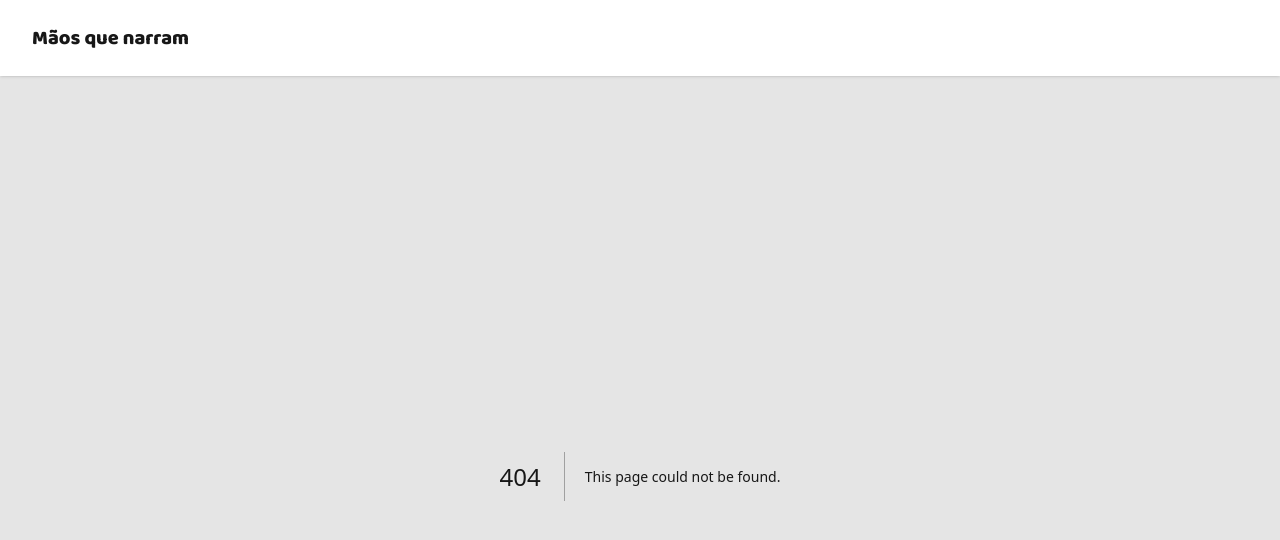
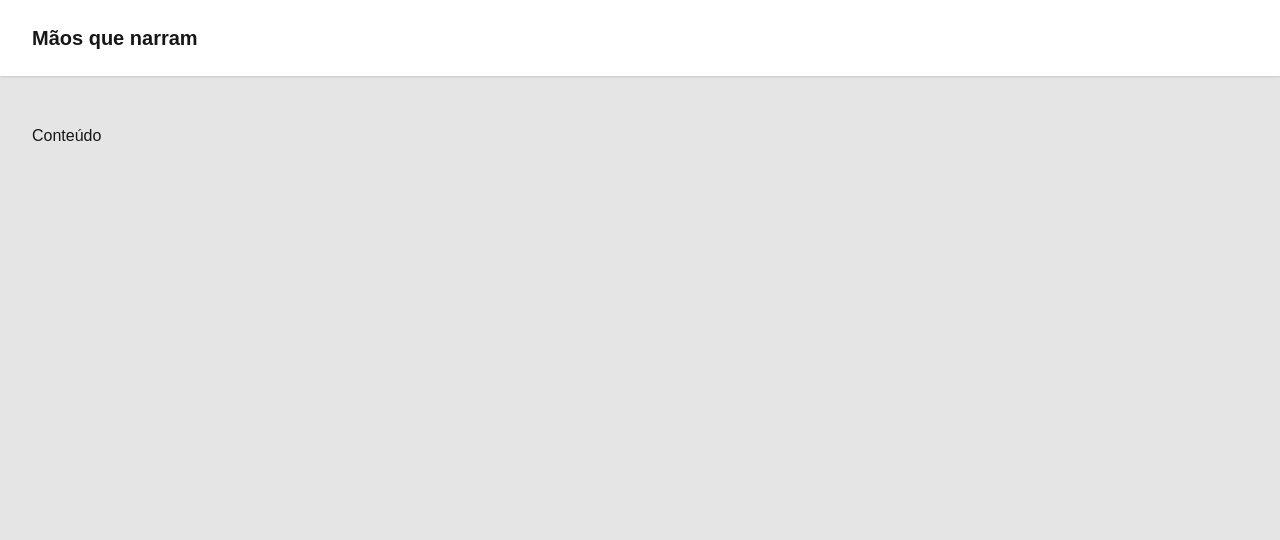
Before and after one commit to refusado/maos-que-narram, a Next.js app in the folder web/: page /conteudo in a window 1280 px wide. Before the commit this address had no page. Shown: the top 540 px of the page. Built offline with nearby package versions, Linux system fonts and the light colour scheme; a web font is replaced by a local one; what tailwindcss-animated would draw is missing.

Commit message:
melhorias gerais + evoluindo setup

```diff
--- a/web/src/app/(app)/page.tsx
+++ b/web/src/app/(app)/page.tsx
@@ -1,6 +1,7 @@
 import { Filters } from '@/components/filters';
 import { Hero } from '@/components/hero';
 import { ListStories, ListItem } from '@/components/list-stories';
+
 const highlightedItems: ListItem[] = [
   {
     title: 'A Galinha Pintadinha e o Galo Carijó',
@@ -47,7 +48,7 @@ const allItems: ListItem[] = [
   },
 ];
 
-export default function Home() {
+export default function HomePage() {
   return (
     <>
       <section
--- /dev/null
+++ b/web/src/app/admin/page.tsx
@@ -0,0 +1,12 @@
+export default function AdminPage() {
+  return (
+    <>
+      <section
+        id="conteudo"
+        className="container px-4 py-20 sm:px-6 md:py-12 lg:px-8"
+      >
+        <h1>ADmin</h1>
+      </section>
+    </>
+  );
+}
--- /dev/null
+++ b/web/src/app/conteudo/page.tsx
@@ -0,0 +1,12 @@
+export default function ContentPage() {
+  return (
+    <>
+      <section
+        id="conteudo"
+        className="container px-4 py-20 sm:px-6 md:py-12 lg:px-8"
+      >
+        <h1>Conteúdo</h1>
+      </section>
+    </>
+  );
+}
--- a/web/src/app/globals.css
+++ b/web/src/app/globals.css
@@ -3,5 +3,11 @@
 @tailwind utilities;
 
 * {
-  @apply scroll-smooth
+  @apply scroll-smooth;
 }
+
+h1,
+h2,
+h3 {
+  @apply font-display;
+}
--- a/web/src/app/layout.tsx
+++ b/web/src/app/layout.tsx
@@ -1,12 +1,19 @@
-import { Baloo_2 as FontSans } from 'next/font/google';
+import { ABeeZee as DisplayFont } from 'next/font/google';
+import { Lato as BodyFont } from 'next/font/google';
 import type { Metadata } from 'next';
 import './globals.css';
 import { Header } from '@/components/header';
 import PrelineScript from '@/components/preline-script';
 
-const fontSans = FontSans({
-  variable: '--font-sans',
-  weight: ['400', '800'],
+const bodyFont = BodyFont({
+  variable: '--font-body',
+  weight: ['100', '300', '400', '700', '900'],
+  subsets: ['latin'],
+});
+
+const displayFont = DisplayFont({
+  variable: '--font-display',
+  weight: ['400'],
   subsets: ['latin'],
 });
 
@@ -21,7 +28,7 @@ export default function RootLayout({
   children: React.ReactNode;
 }>) {
   return (
-    <html lang="pt" className={`${fontSans.variable}`}>
+    <html lang="pt" className={`${bodyFont.variable} ${displayFont.variable}`}>
       <body className="min-h-screen overflow-x-hidden overflow-y-scroll bg-neutral-200 text-neutral-900 antialiased">
         <Header />
         {children}
--- a/web/src/components/hero.tsx
+++ b/web/src/components/hero.tsx
@@ -3,7 +3,7 @@ export function Hero() {
     <div className="mx-auto max-w-[85rem]">
       <div className="grid gap-12 md:grid-cols-2 md:items-center md:gap-8 xl:gap-20">
         <div className="flex flex-col gap-4">
-          <h1 className="block text-3xl font-bold text-neutral-800 sm:text-4xl lg:text-6xl lg:leading-tight">
+          <h1 className="block text-3xl font-bold text-neutral-800 sm:text-4xl lg:text-6xl">
             Explore aqui histórias infantis{' '}
             <span className="text-blue-600">em Libras</span>
           </h1>
--- a/web/tailwind.config.ts
+++ b/web/tailwind.config.ts
@@ -27,11 +27,10 @@ export default {
         '2xl': '',
       },
     },
-    extend: {
-      fontFamily: {
-        sans: ['var(--font-sans)', ...defaultFontFamily.sans],
-      },
+    fontFamily: {
+      sans: ['var(--font-body)', ...defaultFontFamily.sans],
+      display: ['var(--font-display)', ...defaultFontFamily.sans],
     },
   },
-  plugins: [tailwindcssAnimated],
+  plugins: [tailwindcssAnimated, preline],
 } satisfies Config;
```
